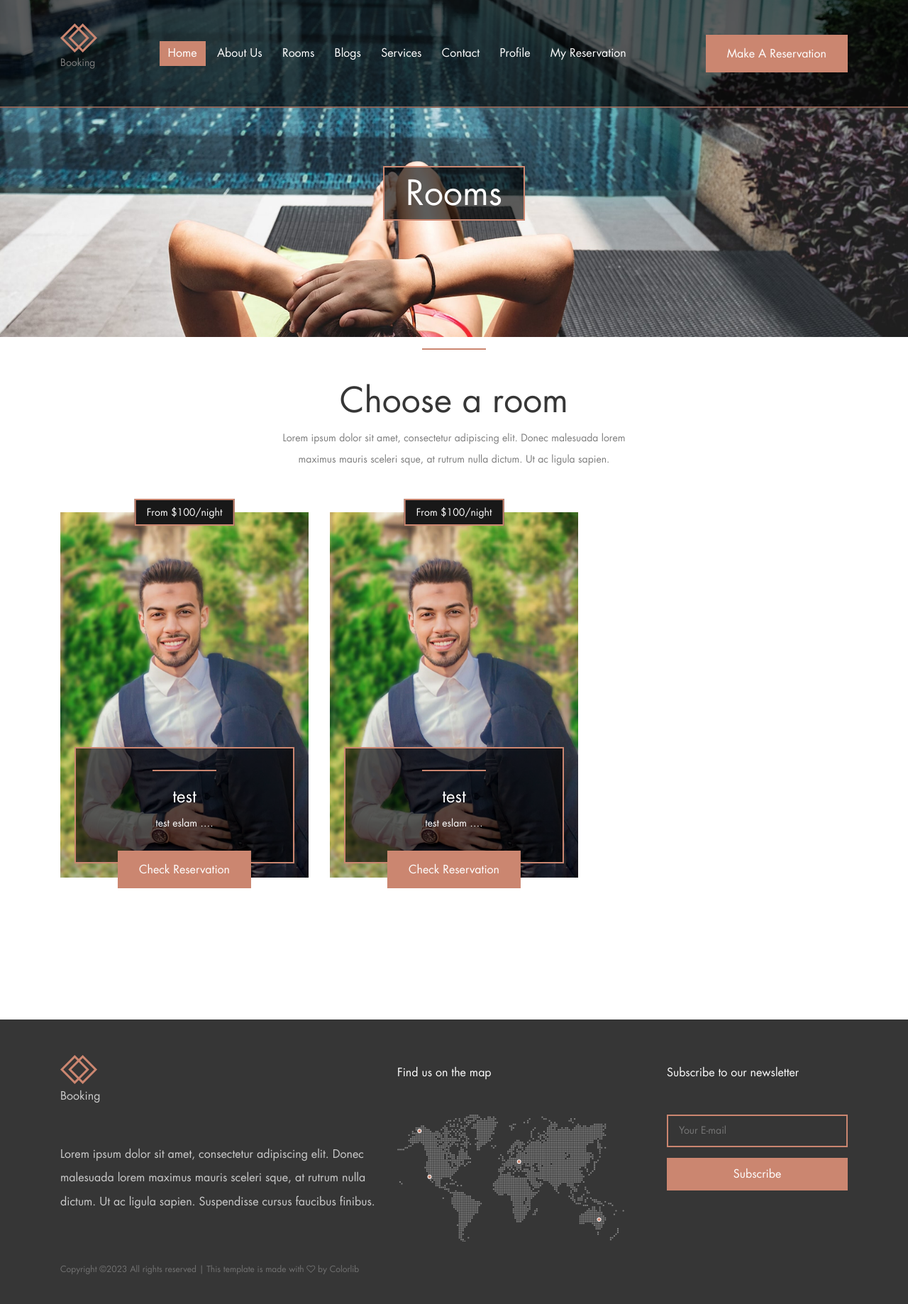
After one commit to Es1amMohamed/Booking, a Django app: page /accounts/reservation in a window 1280 px wide. The commit adds this page. Shown: the whole page at 71% size. Run offline with Django 4.2, Linux system fonts and the light colour scheme; a user stored in the database is signed in; data comes from the database, SQL or seed files in the repository; both versions use the stored data as it was after the commit; parts of the project's set-up code (start-up, migrations or seed data) failed here and were passed over; some libraries are stand-ins or nearby versions.

Commit message:
add reservation function and page

```diff
--- /dev/null
+++ b/accounts/templates/accounts/reservation.html
@@ -0,0 +1,81 @@
+{% extends 'base.html' %}
+{% load static %}
+{% block body %}
+<body>
+    <!-- Preloader -->
+    <div class="preloader d-flex align-items-center justify-content-center">
+        <div class="cssload-container">
+            <div class="cssload-loading"><i></i><i></i><i></i><i></i></div>
+        </div>
+    </div>
+
+
+
+    <!-- ##### Breadcumb Area Start ##### -->
+    <section class="breadcumb-area bg-img d-flex align-items-center justify-content-center" style="background-image: url({% static 'img/bg-img/bg-6.jpg' %});">
+        <div class="bradcumbContent">
+            <h2>Rooms</h2>
+        </div>
+    </section>
+    <!-- ##### Breadcumb Area End ##### -->
+
+    <!-- ##### Book Now Area Start ##### -->
+    <div class="book-now-area">
+        <div class="container">
+            <div class="row justify-content-center">
+                <div class="col-12 col-lg-10">
+                    <div class="book-now-form">
+                    </div>
+                </div>
+            </div>
+        </div>
+    </div>
+    <!-- ##### Book Now Area End ##### -->
+
+    <!-- ##### Rooms Area Start ##### -->
+    <section class="rooms-area section-padding-0-100">
+        <div class="container">
+            <div class="row justify-content-center">
+                <div class="col-12 col-lg-6">
+                    <div class="section-heading text-center">
+                        <div class="line-"></div>
+                        <h2>Choose a room</h2>
+                        <p>Lorem ipsum dolor sit amet, consectetur adipiscing elit. Donec malesuada lorem maximus mauris sceleri sque, at rutrum nulla dictum. Ut ac ligula sapien.</p>
+                    </div>
+                </div>
+            </div>
+
+            <div class="row">
+
+                <!-- Single Rooms Area -->
+            {% for unit in unit_list %}
+                <div class="col-12 col-md-6 col-lg-4">
+                    <div class="single-rooms-area wow fadeInUp" data-wow-delay="100ms">
+                        <!-- Thumbnail -->
+                        <div class="bg-thumbnail bg-img" style="background-image: url({{unit.unit.image.url}});"></div>
+                        <!-- Price -->
+                        <p class="price-from">From ${{unit.unit.price}}/night</p>
+                        <!-- Rooms Text -->
+                        <div class="rooms-text">
+                            <div class="line"></div>
+                            <h4>{{unit.unit.name}}</h4>
+                            <p>{{unit.unit.description|safe|truncatewords:2}}.</p>
+                        </div>
+                        <!-- Book Room -->
+                        <a href="{{unit.unit.get_absolute_url}}" class="book-room-btn btn palatin-btn">Check reservation</a>
+                    </div>
+                </div>
+
+            {% endfor %}
+
+
+            </div>
+        </div>
+    </section>
+    <!-- ##### Rooms Area End ##### -->
+
+
+</body>
+
+
+{% endblock body %}
--- a/accounts/urls.py
+++ b/accounts/urls.py
@@ -9,6 +9,7 @@ app_name = 'accounts'
 urlpatterns = [
     path('signup', views.sign_up, name='signup'),
     path('profile/', views.profile, name='profile'),
+    path('reservation', views.my_reservation, name='my_reservation'),
     path('profile/edit', views.edit_profile, name='edit_profile'),
 
 ]
--- a/accounts/views.py
+++ b/accounts/views.py
@@ -4,6 +4,8 @@ from django.template import RequestContext
 from .forms import SignupForm
 from django.contrib.auth import  login
 from .models import *
+from unit.models import *
+
 # Create your views here.
 
 
@@ -38,3 +40,9 @@ def profile(request):
 
 def edit_profile(request):
     pass
+
+
+
+def my_reservation(request):
+    unit_list = UnitBook.objects.filter(user= request.user)
+    return render(request,'accounts/reservation.html',{'unit_list':unit_list})
--- a/templates/base.html
+++ b/templates/base.html
@@ -58,6 +58,7 @@
                                     <li><a href="{%url 'settings:services'%}">Services</a></li>
                                     <li><a href="{%url 'settings:contact'%}">Contact</a></li>
                                     <li><a href="{%url 'accounts:profile'%}">Profile</a></li>
+                                    <li><a href="{%url 'accounts:my_reservation'%}">My Reservation</a></li>
                                 </ul>
 
                                 <!-- Button -->
--- a/unit/views.py
+++ b/unit/views.py
@@ -23,7 +23,6 @@ def unit_detail(request,slug):
     unit = Unit.objects.get(slug=slug)
     if request.method == 'POST':
         form = UnitBookForm(request.POST)
-        print(form)
         if form.is_valid():
             my_form = form.save(commit=False)
             my_form.unit = unit
```
Also changed, not shown: db.sqlite3.
